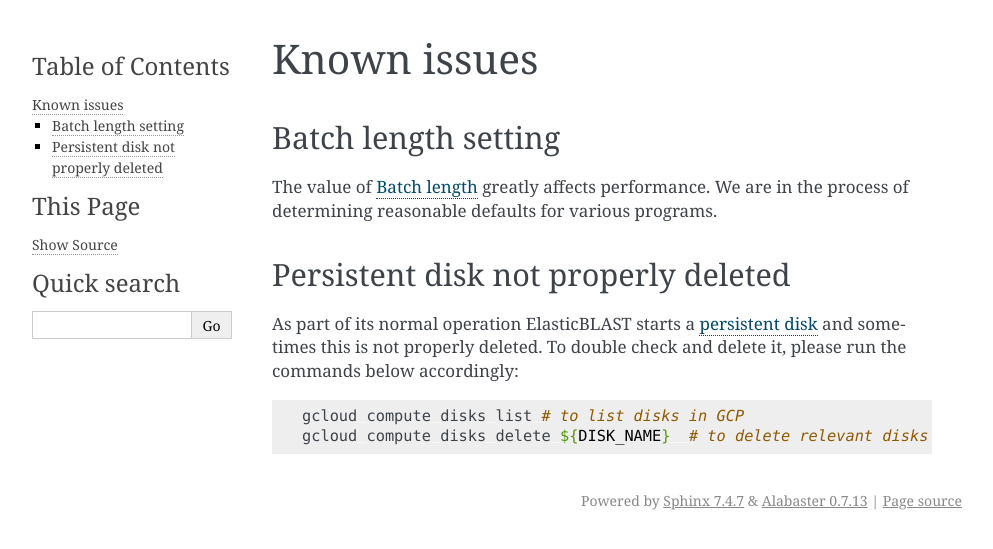
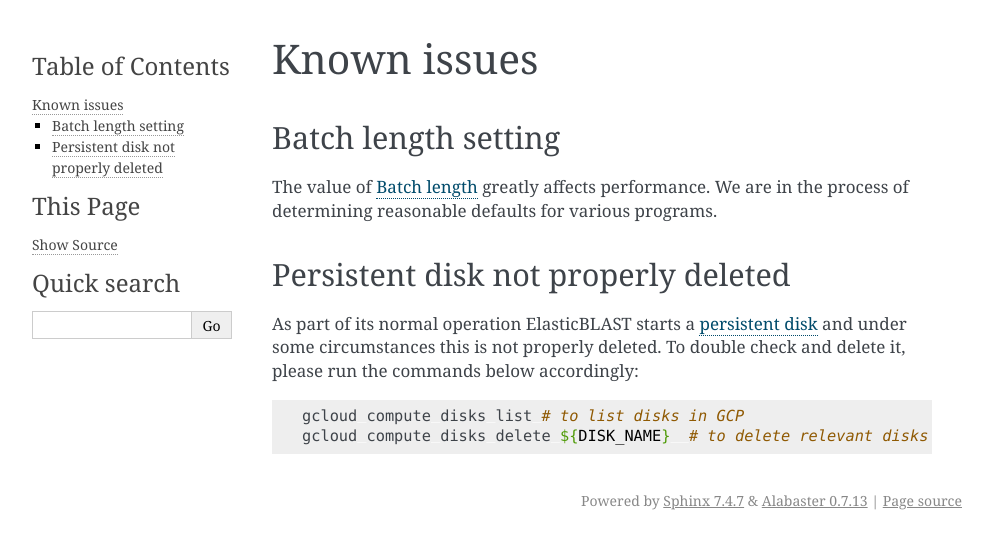
Before and after one commit to ncbi/elastic-blast-docs, a Sphinx documentation site: the page built from docs/source/issues.rst, in a window 1280 px wide. Shown: the top 549 px of the page, without its empty margins (148-1141 px from the left). Built offline with Sphinx 7.4.7, drawn with Linux system fonts in a browser that asks for light colours.

Commit message:
Minor rewording

```diff
--- a/docs/source/issues.rst
+++ b/docs/source/issues.rst
@@ -18,9 +18,9 @@ Persistent disk not properly deleted
 ------------------------------------
 
 As part of its normal operation ElasticBLAST starts a
-:ref:`persistent disk <elb_pd_size>` and sometimes this is not properly
-deleted. To double check and delete it, please run the commands below
-accordingly:
+:ref:`persistent disk <elb_pd_size>` and under some circumstances this
+is not properly deleted. To double check and delete it, please run the commands
+below accordingly:
 
 .. code-block:: bash
 
```
